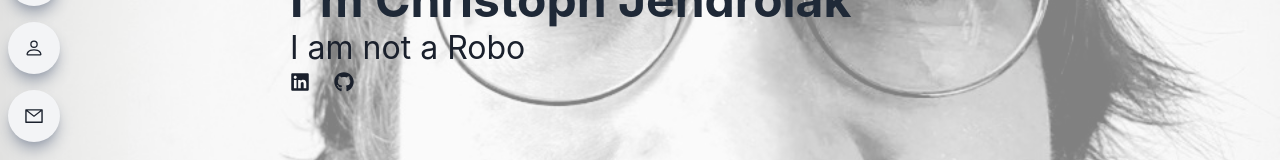
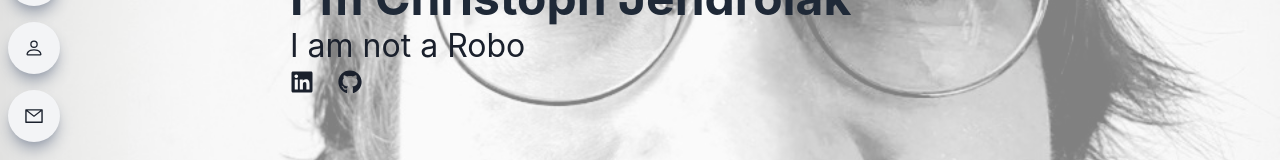
Before and after one commit to OhnoHub/jonaWebsite, a React (Vite) app in the folder aboutMe/: page / in a window 1280 px wide. Shown: the part 390-550 px from the top of the page. Built offline with nearby package versions, Linux system fonts and the light colour scheme.

Commit message:
Link changes

```diff
--- a/aboutMe/src/components/Main.tsx
+++ b/aboutMe/src/components/Main.tsx
@@ -39,8 +39,23 @@
           </h2>
 
           <div className="flex gap-6">
-            <FaLinkedin className="cursor-pointer" size={20} />
-            <FaGithub className="cursor-pointer" size={20} />
+            <a
+              href="https://www.linkedin.com/in/christoph-jendrolak-0706a9238/"
+              target="_blank"
+              rel="noopener noreferrer"
+              style={{ textDecoration: "none", color: "inherit" }}
+            >
+              <FaLinkedin style={{ cursor: "pointer", fontSize: "24px" }} />
+            </a>
+
+            <a
+              href="https://github.com/OhnoHub"
+              target="_blank"
+              rel="noopener noreferrer"
+              style={{ textDecoration: "none", color: "inherit" }}
+            >
+              <FaGithub style={{ cursor: "pointer", fontSize: "24px" }} />
+            </a>
           </div>
         </div>
       </div>
```
